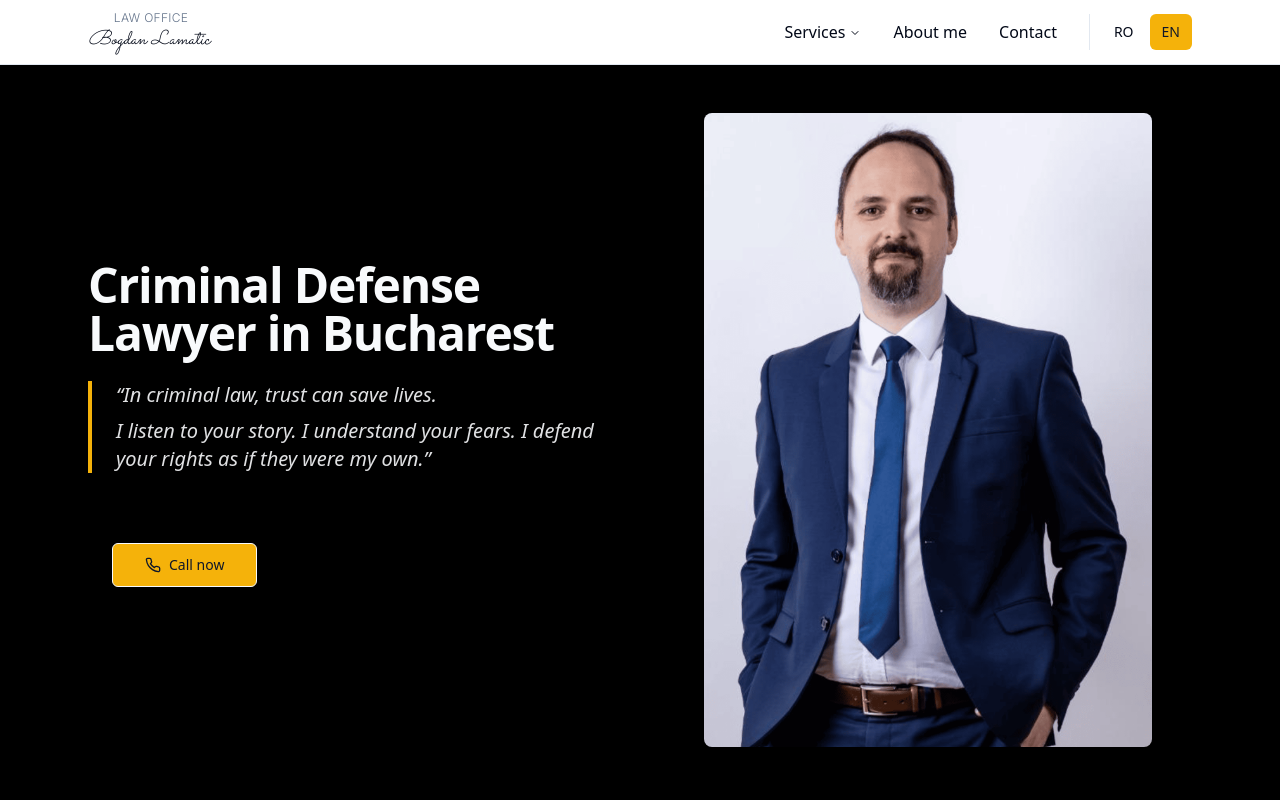
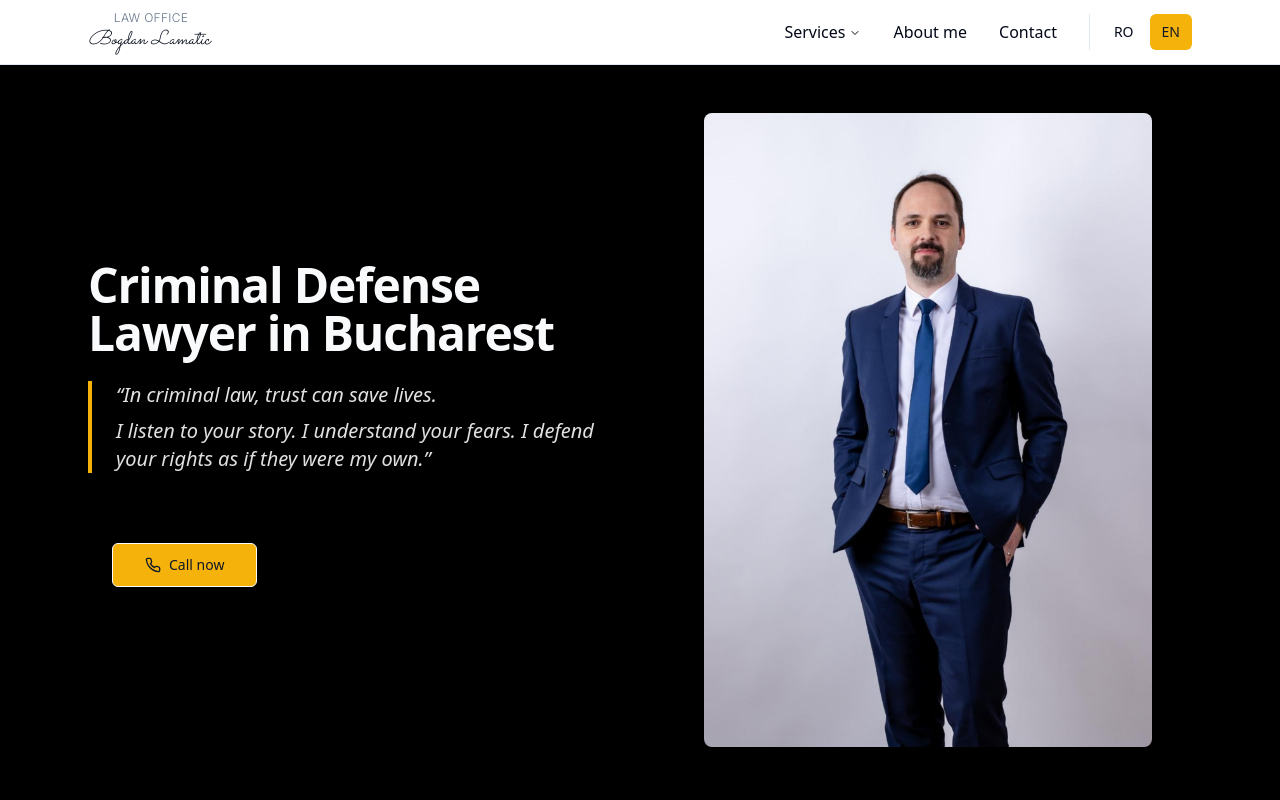
Before and after one commit to rzv1310/bogdan, a React (Vite) app: page /en in a window 1280 px wide. Shown: the top 800 px of the page. Built offline with nearby package versions, Linux system fonts and the light colour scheme; what @react-pdf/renderer would draw is missing.

Commit message:
Reverted to commit cab7a9e1b1678a9f3e8678ca7edcca6c39cc36b8

```diff
--- a/src/pages/Index.tsx
+++ b/src/pages/Index.tsx
@@ -397,7 +397,7 @@ const Index = () => {
               </h1>
               {/* Mobile-only image right after H1 */}
               <div className="mt-4 block md:hidden">
-                <img src="/lovable-uploads/ccae7dd5-9425-4eaa-a328-23ea77b358bd.png" alt="Portret avocat drept penal în costum, studio" title="Avocat drept penal Bucuresti Bogdan Lamatic" fetchPriority="high" className="w-full h-auto rounded-lg shadow-md max-w-[68%] mx-auto" />
+                <img src="/lovable-uploads/49019fba-928b-46d2-b2b3-fedace8aacf9.png" alt="Portret avocat drept penal în costum, studio" title="Avocat drept penal Bucuresti Bogdan Lamatic" fetchPriority="high" className="w-full h-auto rounded-lg shadow-md max-w-[68%] mx-auto" />
               </div>
               <div className="h-[25px] md:hidden" aria-hidden="true"></div>
               <blockquote className="border-l-4 border-accent pl-4 md:pl-6 italic text-lg md:text-xl text-hero-foreground/90">
@@ -443,7 +443,7 @@ const Index = () => {
             </div>
 
             <div className="hidden md:block relative md:max-w-[76.5%] md:ml-auto">
-              <img src="/lovable-uploads/ccae7dd5-9425-4eaa-a328-23ea77b358bd.png" alt="Portret avocat drept penal în costum, studio" title="Avocat drept penal Bucuresti Bogdan Lamatic" fetchPriority="high" className="w-full h-auto rounded-lg shadow-md" />
+              <img src="/lovable-uploads/49019fba-928b-46d2-b2b3-fedace8aacf9.png" alt="Portret avocat drept penal în costum, studio" title="Avocat drept penal Bucuresti Bogdan Lamatic" fetchPriority="high" className="w-full h-auto rounded-lg shadow-md" />
             </div>
           </div>
         </section>
--- a/src/pages/en/Homepage.tsx
+++ b/src/pages/en/Homepage.tsx
@@ -385,7 +385,7 @@ const HomepageEN = () => {
               </h1>
               {/* Mobile-only image right after H1 */}
               <div className="mt-4 block md:hidden">
-                <img src="/lovable-uploads/ccae7dd5-9425-4eaa-a328-23ea77b358bd.png" alt="Criminal defense attorney in suit, studio portrait" title="Criminal defense attorney Bucharest Bogdan Lamatic" fetchPriority="high" className="w-full h-auto rounded-lg shadow-md max-w-[80%] mx-auto" />
+                <img src="/lovable-uploads/49019fba-928b-46d2-b2b3-fedace8aacf9.png" alt="Criminal defense attorney in suit, studio portrait" title="Criminal defense attorney Bucharest Bogdan Lamatic" fetchPriority="high" className="w-full h-auto rounded-lg shadow-md max-w-[80%] mx-auto" />
               </div>
               <div className="h-[25px] md:hidden" aria-hidden="true"></div>
               <blockquote className="border-l-4 border-accent pl-4 md:pl-6 italic text-lg md:text-xl text-hero-foreground/90">
@@ -409,7 +409,7 @@ const HomepageEN = () => {
               </div>
             </div>
             <div className="md:order-2 hidden md:flex justify-center">
-              <img src="/lovable-uploads/ccae7dd5-9425-4eaa-a328-23ea77b358bd.png" alt="Criminal defense attorney in suit, studio portrait" title="Criminal defense attorney Bucharest Bogdan Lamatic" fetchPriority="high" className="w-full h-auto rounded-lg shadow-2xl max-w-md" />
+              <img src="/lovable-uploads/49019fba-928b-46d2-b2b3-fedace8aacf9.png" alt="Criminal defense attorney in suit, studio portrait" title="Criminal defense attorney Bucharest Bogdan Lamatic" fetchPriority="high" className="w-full h-auto rounded-lg shadow-2xl max-w-md" />
             </div>
           </div>
         </section>
```
Also changed, not shown: public/lovable-uploads/ccae7dd5-9425-4eaa-a328-23ea77b358bd.png (deleted).
